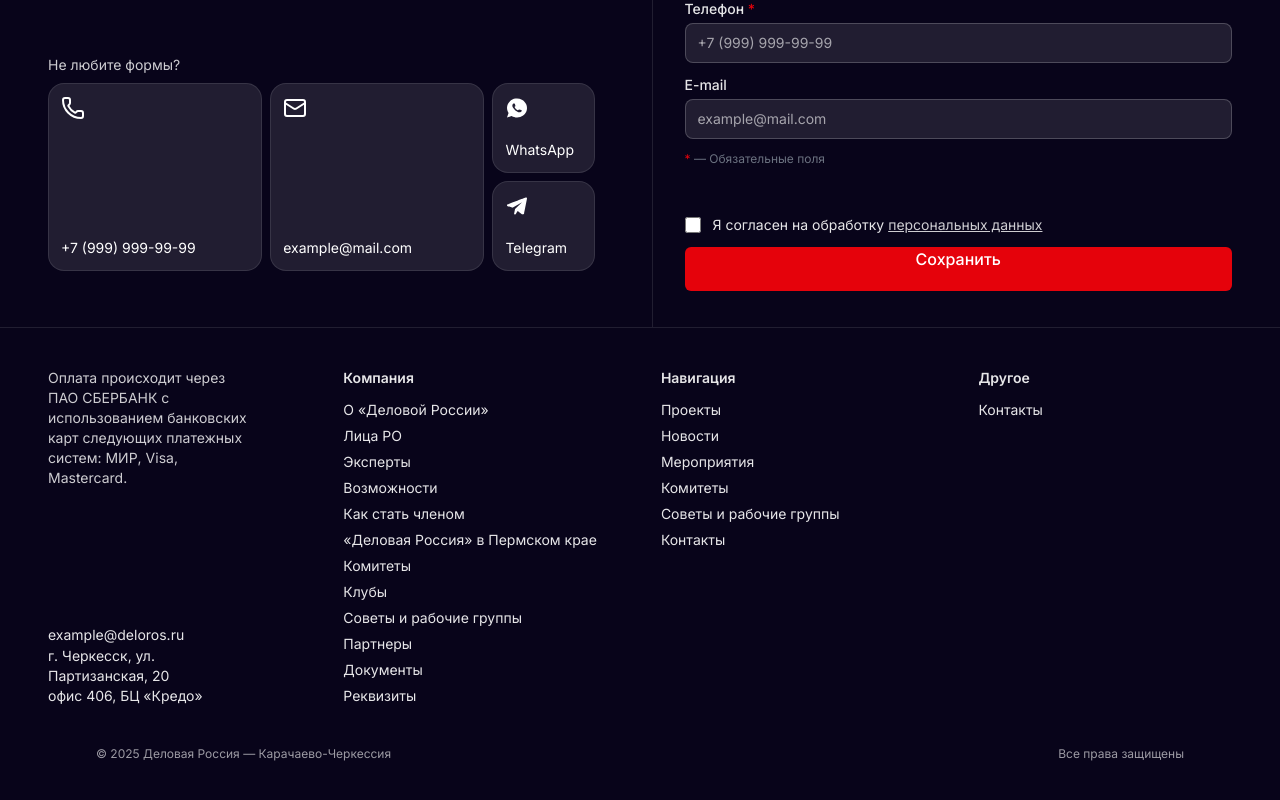
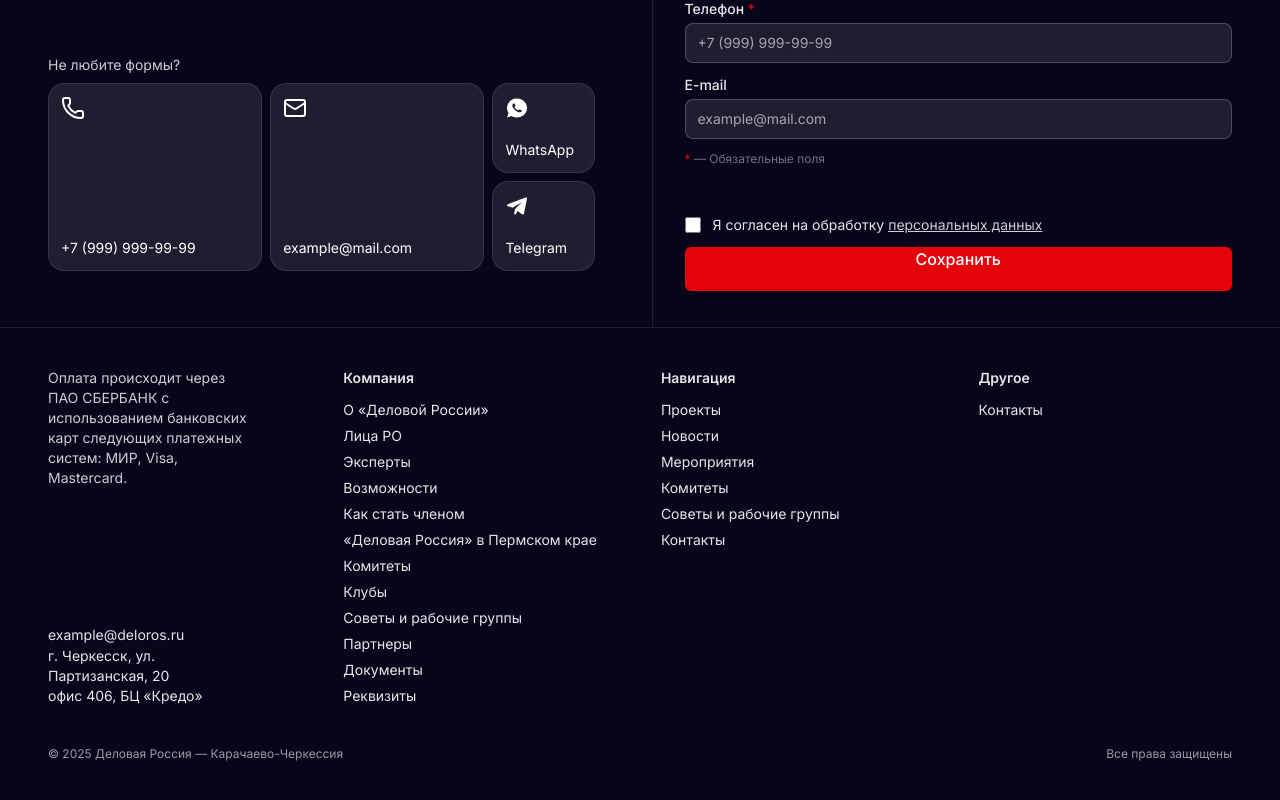
Before and after one commit to MicoNext/BusinessRussia, a Next.js app in the folder client/: page / in a window 1280 px wide. Shown: the part 4226-5026 px from the top of the page. Built offline with nearby package versions, Linux system fonts and the light colour scheme.

Commit message:
fix footer layout padding

```diff
--- a/client/src/components/Footer/Footer.tsx
+++ b/client/src/components/Footer/Footer.tsx
@@ -201,7 +201,7 @@ export default function Footer() {
 			</section>
 
 			<section>
-				<div className='container mx-auto px-4 md:px-8 lg:px-12 py-10 flex items-center justify-between text-xs text-white/60'>
+				<div className='container mx-auto py-10 flex items-center justify-between text-xs text-white/60'>
 					<span>© {currentYear} Деловая Россия — Карачаево-Черкессия</span>
 					<span>Все права защищены</span>
 				</div>
```
